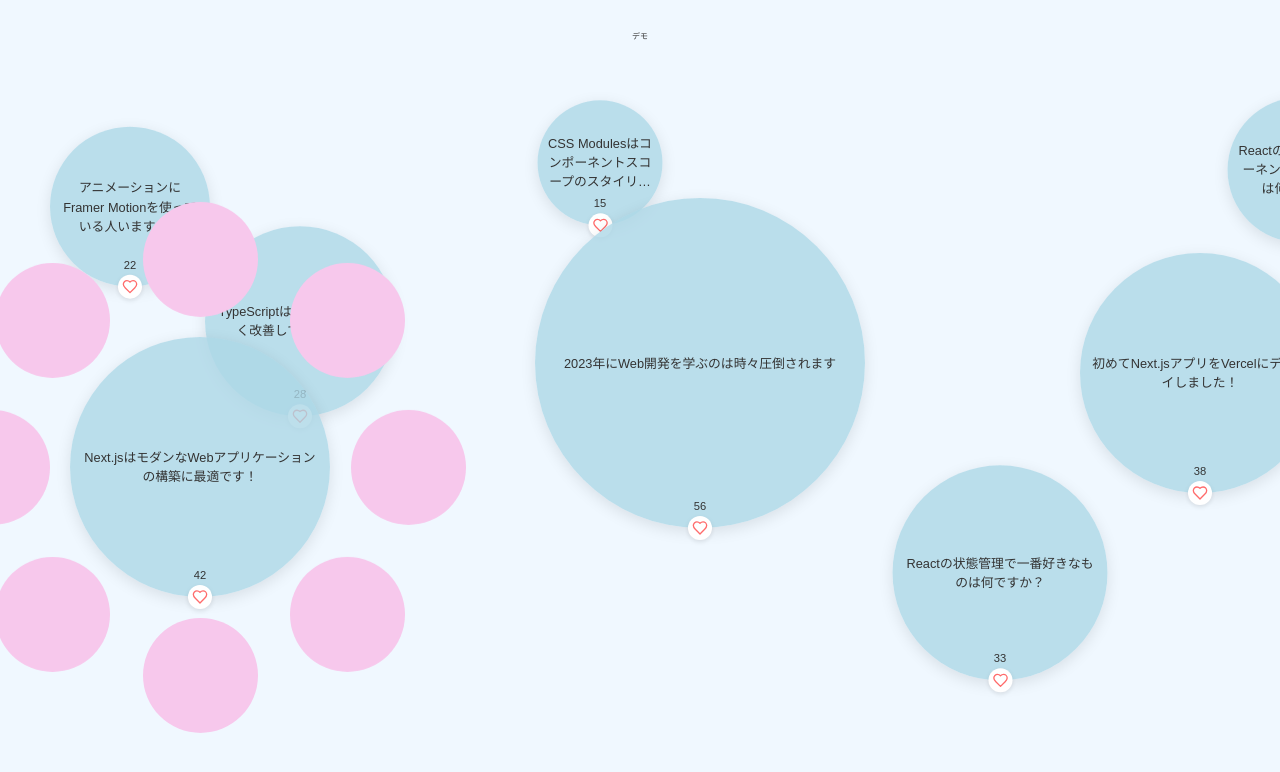
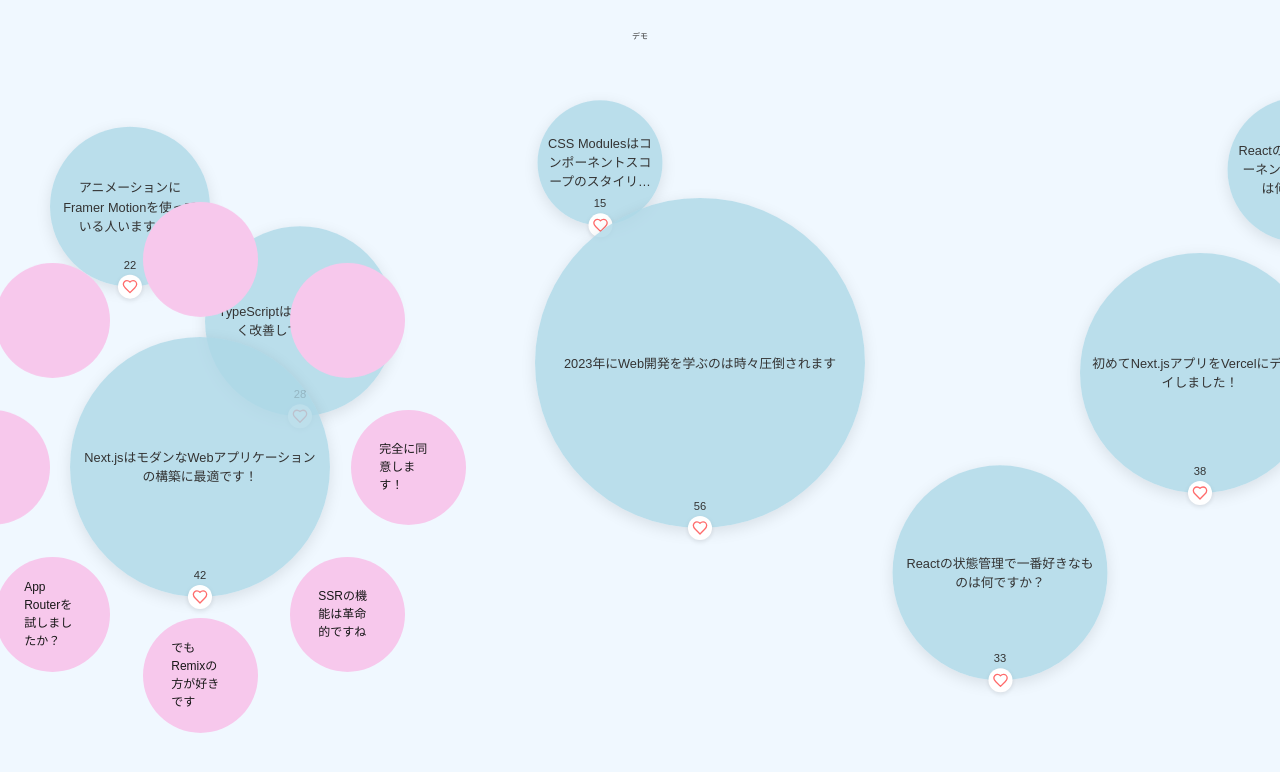
Before and after one commit to K-Kizuku/TEKUTEKU, a Next.js app in the folder front/: page /pages/index in a window 1280 px wide. Both pictures are taken after a click on the element "Next.jsはモダンなWebアプリケーションの構築に最適です！". Shown: the top 772 px of the page. Built offline with nearby package versions, Linux system fonts and the light colour scheme; a web font is replaced by a local one.

Commit message:
fix:reply text

```diff
--- a/front/src/app/components/Bubble/Bubble.module.css
+++ b/front/src/app/components/Bubble/Bubble.module.css
@@ -85,3 +85,11 @@
       transform: translate(-50%, -50%) translateY(0px);
     }
   }
+  /*reply*/
+  .replyText{
+    position: absolute;
+    font-size:0.75rem;
+    top: 50%;
+    left:50%;
+    transform:translate(-50%, -50%);
+  }
--- a/front/src/app/components/Bubble/page.tsx
+++ b/front/src/app/components/Bubble/page.tsx
@@ -3,6 +3,7 @@ import type { BubbleType } from "./../../data/types";
 import styles from "./Bubble.module.css";
 import { Heart } from "lucide-react";
 import { useEffect, useState, CSSProperties } from "react";
+
 
 interface BubbleProps {
     bubble: BubbleType;
@@ -71,21 +72,31 @@ export default function Bubble({ bubble, onLike, showReplies, toggleReplies, pos
             {/* 8個の円だけを表示 */}
             {showReplies && (
     <div className={styles.repliesContainer} style={{ position: 'absolute', width: '100%', height: '100%' }}>
-                    {replyPositions.map((position, index) => (
+        {replyPositions.map((position, index) => {
+            const reply = bubble.replies ? bubble.replies[index] : null;
+            return (
                 <div key={index}
                      style={{
                          position: 'absolute',
-                                 width: `${50+size /4}px`,  // 円の直径
-                                 height: `${50+size /4}px`, // 円の直径
+                         width: `${50 + size / 4}px`,  // 円の直径
+                         height: `${50 + size / 4}px`, // 円の直径
                          borderRadius: '50%', // 円を表示するためのスタイル
                          backgroundColor: '#f7c8ec', // 円の色
-                                 left: `${position.x + size /2-25-size /8}px`,  // container center offset
-                                 top: `${position.y + size /2-25-size /8}px`,  // container center offset
+                         left: `${position.x + size / 2 - 25 - size / 8}px`,  // container center offset
+                         top: `${position.y + size / 2 - 25 - size / 8}px`,  // container center offset
                      }}
-                        ></div>
-                    ))}
+                >
+                    {/* reply.text が存在する場合のみ表示 */}
+                    {reply &&
+                    <span className={styles.replyText}>{reply.text}</span>
+                    }
+                </div>
+            );
+        })}
     </div>
 )}
+
+
         </div>
     );
 }
```
Lines whose indentation alone changed are shown as unchanged.
